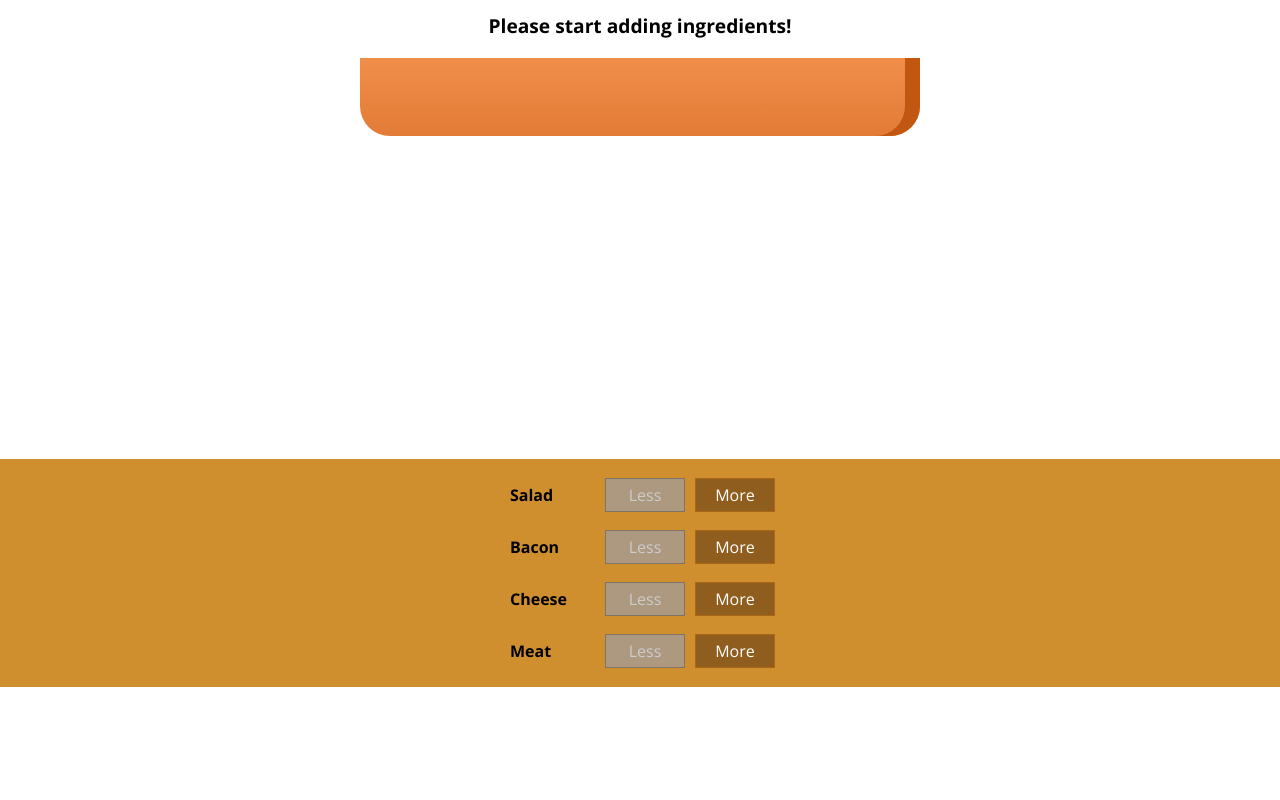
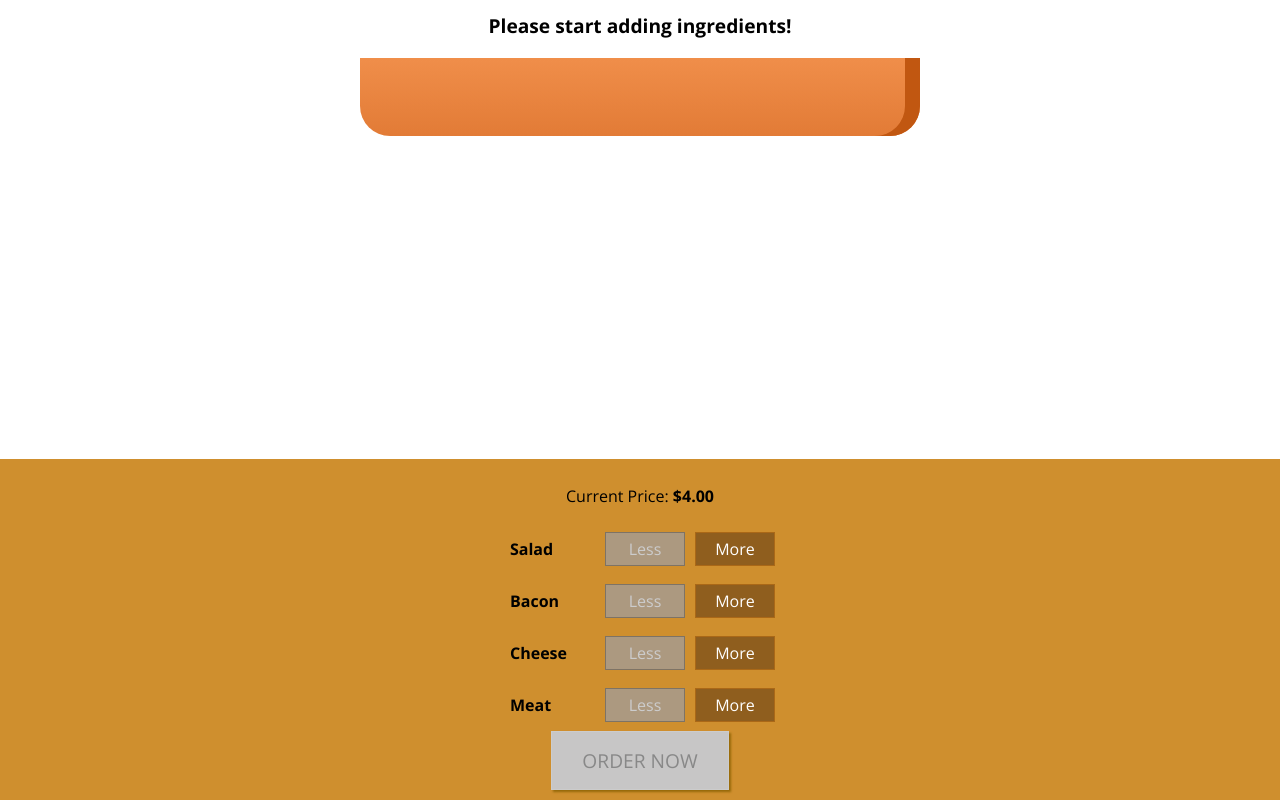
Before and after one commit to tshields86/burger-builder, a React app: page / in a window 1280 px wide. Shown: the part 179-979 px from the top of the page. Before the commit the page ends 866 px from the top, so only its background shows below. Built offline with nearby package versions, Linux system fonts and the light colour scheme.

Commit message:
Add order button

```diff
--- a/src/components/Burger/BuildControls/BuildControls.css
+++ b/src/components/Burger/BuildControls/BuildControls.css
@@ -8,3 +8,44 @@
   margin: auto;
   padding: 10px 0;
 }
+
+.OrderButton {
+    background-color: #DAD735;
+    outline: none;
+    cursor: pointer;
+    border: 1px solid #966909;
+    color: #966909;
+    font-family: inherit;
+    font-size: 1.2em;
+    padding: 15px 30px;
+    box-shadow: 2px 2px 2px #966909;
+}
+
+.OrderButton:hover, .OrderButton:active {
+    background-color: #A0DB41;
+    border: 1px solid #966909;
+    color: #966909;
+}
+
+.OrderButton:disabled {
+    background-color: #C7C6C6;
+    cursor: not-allowed;
+    border: 1px solid #ccc;
+    color: #888888;
+}
+
+.OrderButton:not(:disabled) {
+    animation: enable 0.3s linear;
+}
+
+@keyframes enable {
+    0% {
+        transform: scale(1);
+    }
+    60% {
+        transform: scale(1.1);
+    }
+    100% {
+        transform: scale(1);
+    }
+}
--- a/src/components/Burger/BuildControls/BuildControls.js
+++ b/src/components/Burger/BuildControls/BuildControls.js
@@ -12,6 +12,7 @@
 
 const buildControls = (props) => (
   <div className={classes.BuildControls}>
+    <p>Current Price: <strong>${props.price.toFixed(2)}</strong></p>
     {controls.map(item => (
       <BuildControl
         key={item.label}
@@ -20,6 +21,9 @@
         removeIngredient={() => props.removeIngredient(item.type)}
         disabled={props.disabled[item.type]} />
     ))}
+    <button
+      className={classes.OrderButton}
+      disabled={!props.puchasable}>ORDER NOW</button>
   </div>
 );
 
--- a/src/containers/BurgerBuilder/BurgerBuilder.js
+++ b/src/containers/BurgerBuilder/BurgerBuilder.js
@@ -19,7 +19,17 @@
       cheese: 0,
       meat: 0
     },
-    totalPrice: 4
+    totalPrice: 4,
+    puchasable: false
+  }
+
+  updatePurchaseState (ingredients) {
+    const sum = Object.keys(ingredients)
+      .map(igKey => ingredients[igKey])
+      .reduce((sum, el) => {
+        return sum + el;
+      }, 0);
+    this.setState({puchasable: sum > 0});
   }
 
   addIngredientHandler = (type) => {
@@ -27,6 +37,7 @@
     ingredients[type]++;
     const totalPrice = this.state.totalPrice + INGREDIENT_PRICES[type];
     this.setState({ ingredients, totalPrice });
+    this.updatePurchaseState(ingredients);
   }
 
   removeIngredientHandler = (type) => {
@@ -35,6 +46,7 @@
     ingredients[type]--;
     const totalPrice = this.state.totalPrice - INGREDIENT_PRICES[type];
     this.setState({ ingredients, totalPrice });
+    this.updatePurchaseState(ingredients);
   }
 
   render () {
@@ -50,7 +62,9 @@
         <BuildControls
           addIngredient={this.addIngredientHandler}
           removeIngredient={this.removeIngredientHandler}
-          disabled={disabledInfo} />
+          disabled={disabledInfo}
+          puchasable={this.state.puchasable}
+          price={this.state.totalPrice} />
       </Aux>
     );
   }
```
